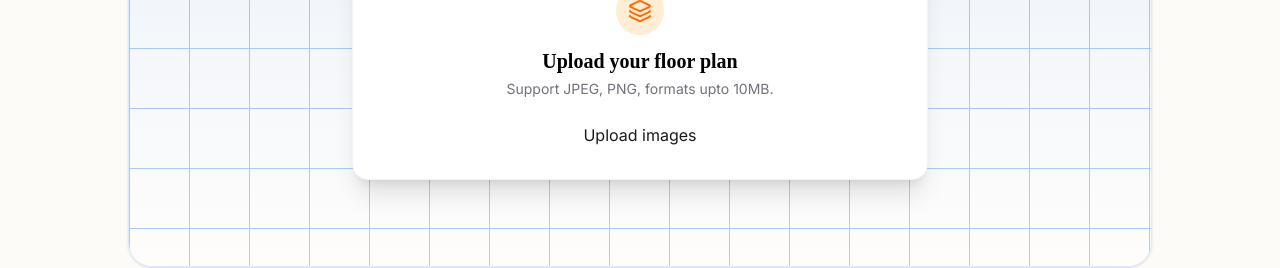
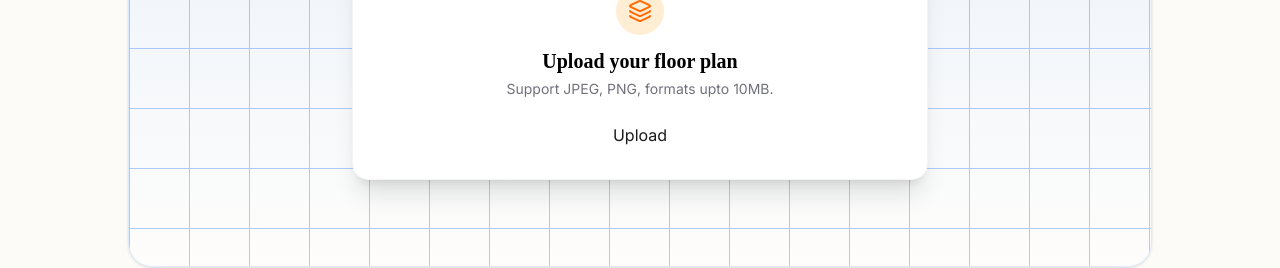
Before and after one commit to kinetic-sudo/architecture-saas, a React (Vite) app: page / in a window 1280 px wide. Shown: the part 820-1088 px from the top of the page. Built offline with nearby package versions, Linux system fonts and the light colour scheme.

Commit message:
Enhance project card functionality in Home component of home.tsx by adding a tooltip for project details and improving accessibility features for better user experience.

```diff
--- /dev/null
+++ b/src/components/Upload.tsx
@@ -0,0 +1,9 @@
+import React from 'react'
+
+const Upload = () => {
+  return (
+    <div>Upload</div>
+  )
+}
+
+export default Upload
--- a/src/routes/home.tsx
+++ b/src/routes/home.tsx
@@ -1,6 +1,7 @@
 import { ArrowRight, ArrowUpRight, Clock, Layers } from 'lucide-react'
 import Navbar from '../components/Navbar'
 import { Button } from '@/components/ui/button'
+import Upload from '@/components/upload'
 
 export function meta(){
   return [
@@ -48,7 +49,7 @@ export default function Home() {
                   Support JPEG, PNG, formats upto 10MB.
                 </p>
               </div>
-              <p>Upload images</p>
+              <Upload />
             </div>
         </div>
      </section>
```
